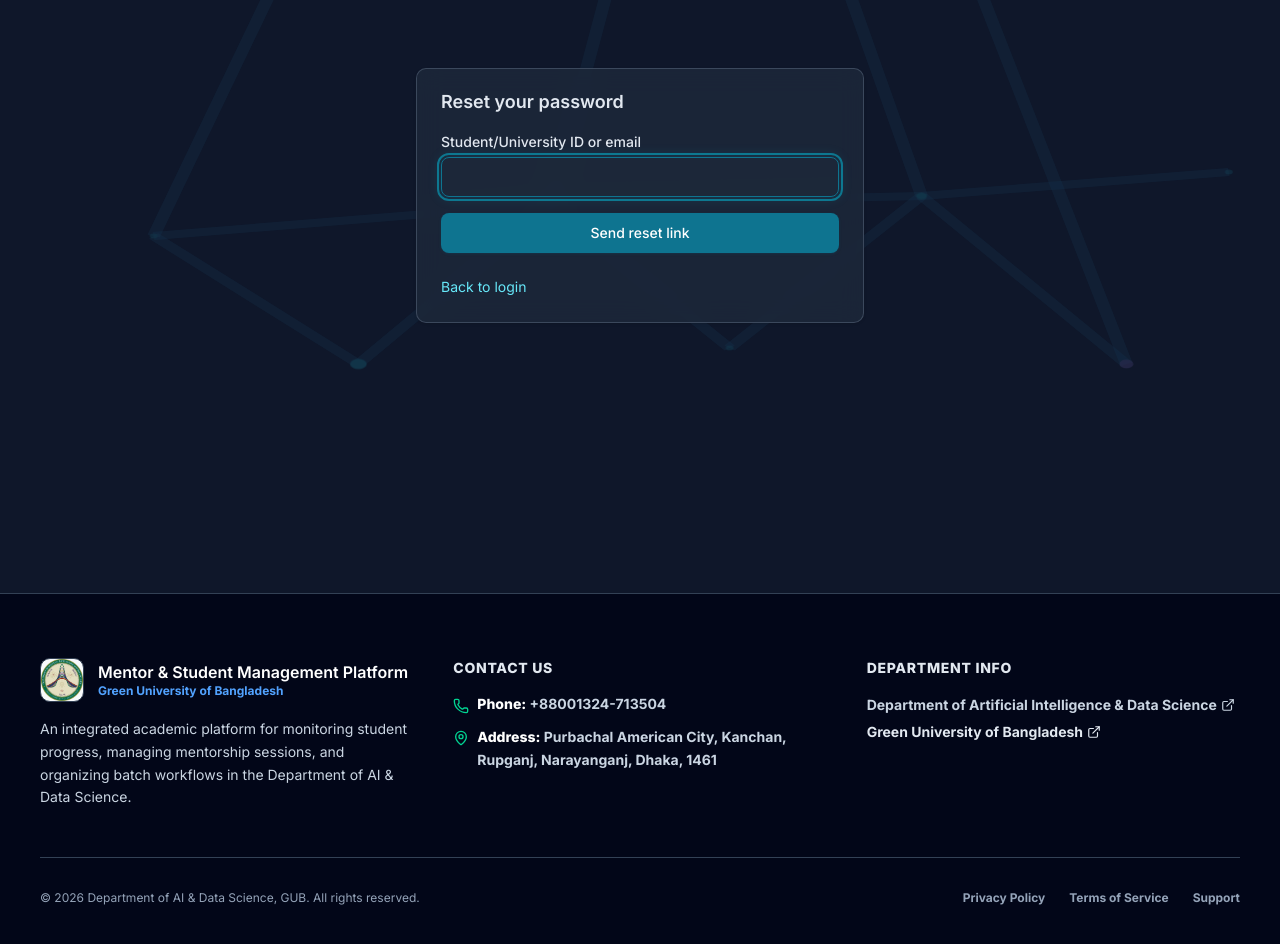
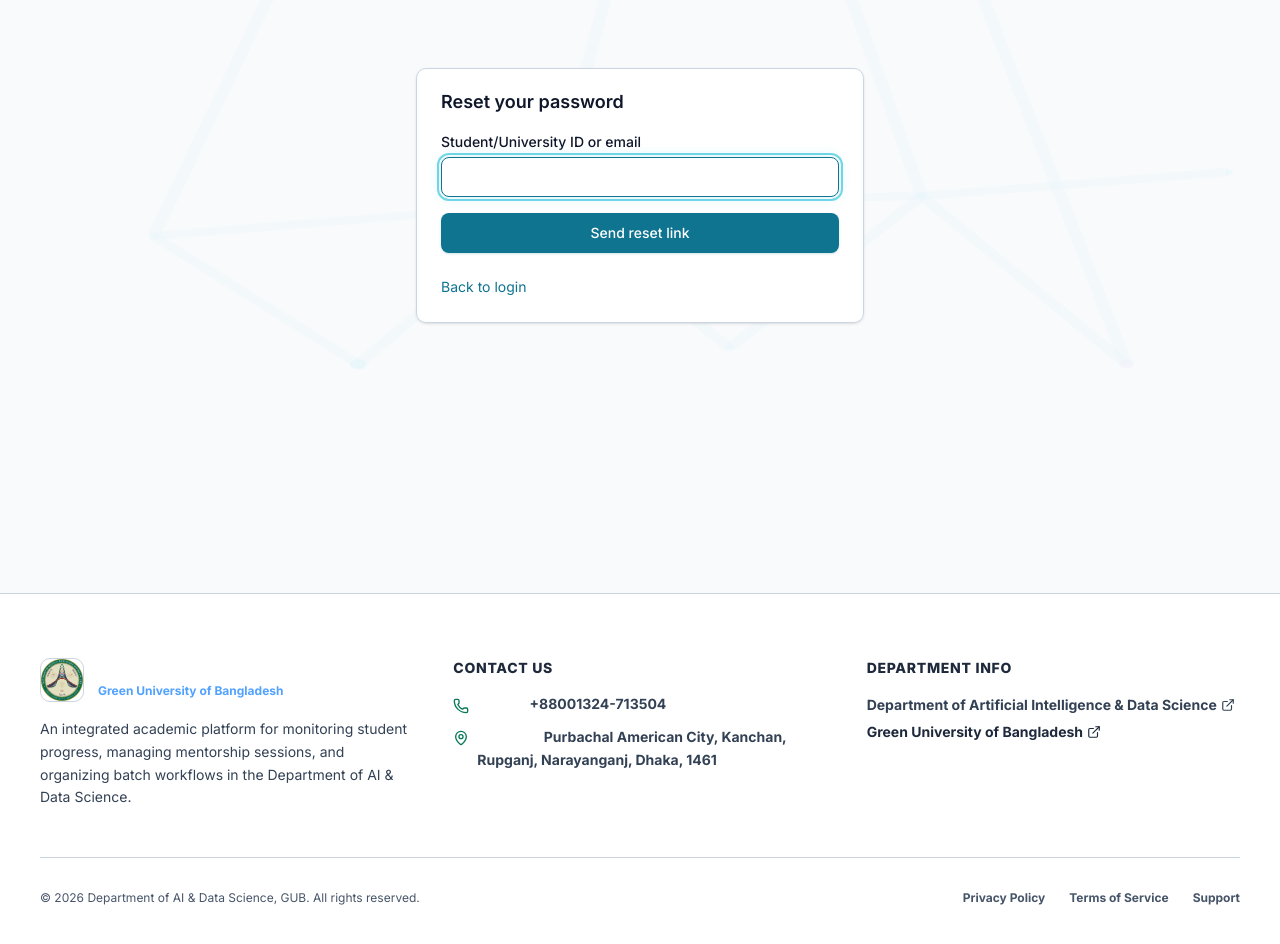
Before and after one commit to blithejisan/university-mentoring-platform, a Next.js app: page /forgot-password in a window 1280 px wide. Shown: the part 260-1204 px from the top of the page. Built offline with nearby package versions, Linux system fonts and the light colour scheme.

Commit message:
feat(ui): add role-aware sidebar theme switcher with next-themes

```diff
--- a/package.json
+++ b/package.json
@@ -35,6 +35,7 @@
     "jsonwebtoken": "^9.0.3",
     "lucide-react": "^1.47.0",
     "next": "16.3.5",
+    "next-themes": "^0.4.6",
     "nodemailer": "^10.0.12",
     "pg": "^8.23.0",
     "prisma": "7.10.0",
--- a/src/app/globals.css
+++ b/src/app/globals.css
@@ -7,7 +7,7 @@
   --background: #0f172a;
   --foreground: #e2e8f0;
 
-  --card: rgb(30 41 59 / 82%);
+  --card: #0b1220;
   --card-foreground: #f1f5f9;
 
   --primary: #0e7490;
@@ -34,6 +34,41 @@
   --border: #334155;
   --input: #475569;
   --ring: #22d3ee;
+}
+
+:root.light {
+  color-scheme: light;
+
+  --background: #f8fafc;
+  --foreground: #0f172a;
+
+  --card: #ffffff;
+  --card-foreground: #0f172a;
+
+  --primary: #0e7490;
+  --primary-foreground: #ffffff;
+
+  --secondary: #e2e8f0;
+  --secondary-foreground: #1e293b;
+
+  --muted: #f1f5f9;
+  --muted-foreground: #475569;
+
+  --accent: #0891b2;
+  --accent-foreground: #ffffff;
+
+  --destructive: #dc2626;
+  --destructive-foreground: #ffffff;
+
+  --success: #047857;
+  --success-foreground: #ffffff;
+
+  --warning: #b45309;
+  --warning-foreground: #ffffff;
+
+  --border: #cbd5e1;
+  --input: #cbd5e1;
+  --ring: #0891b2;
 }
 
 @theme inline {
@@ -75,6 +110,7 @@
   line-height: 1.5;
   letter-spacing: 0;
   -webkit-font-smoothing: antialiased;
+  transition: background-color 180ms ease, color 180ms ease;
 }
 
 body.theme-obsidian {
@@ -90,6 +126,7 @@
   background: var(--color-background);
   scrollbar-color: rgb(6 182 212 / 35%) transparent;
   scrollbar-width: thin;
+  transition: background-color 180ms ease;
 }
 
 * {
@@ -124,98 +161,233 @@
   z-index: 1;
 }
 
+:root.light body.theme-obsidian {
+  background-color: var(--color-background);
+  color: var(--color-foreground);
+}
+
+:root.light .theme-obsidian :is(header, aside, footer) {
+  border-color: var(--color-border);
+  background-color: var(--color-card);
+  color: var(--color-foreground);
+  transition: background-color 180ms ease, color 180ms ease, border-color 180ms ease;
+}
+
+:root.light .theme-obsidian [class~="bg-slate-950"],
+:root.light .theme-obsidian [class~="bg-slate-900/90"],
+:root.light .theme-obsidian [class~="bg-slate-900/75"],
+:root.light .theme-obsidian [class~="bg-slate-900/70"],
+:root.light .theme-obsidian [class~="bg-slate-900/50"] {
+  background-color: #ffffff;
+}
+
+:root.light .theme-obsidian [class~="bg-slate-900"],
+:root.light .theme-obsidian [class~="bg-slate-800"] {
+  background-color: #f1f5f9;
+}
+
+:root.light .theme-obsidian [class~="bg-slate-700"] {
+  background-color: #e2e8f0;
+}
+
+:root.light .theme-obsidian [class~="text-slate-50"],
+:root.light .theme-obsidian [class~="text-slate-100"] {
+  color: #0f172a;
+}
+
+:root.light .theme-obsidian [class~="text-slate-200"] {
+  color: #1e293b;
+}
+
+:root.light .theme-obsidian [class~="text-slate-300"] {
+  color: #334155;
+}
+
+:root.light .theme-obsidian [class~="text-slate-400"] {
+  color: #475569;
+}
+
+:root.light .theme-obsidian [class~="text-slate-500"] {
+  color: #64748b;
+}
+
+:root.light .theme-obsidian [class~="text-cyan-100"],
+:root.light .theme-obsidian [class~="text-cyan-200"] {
+  color: #155e75;
+}
+
+:root.light .theme-obsidian [class~="text-emerald-100"],
+:root.light .theme-obsidian [class~="text-emerald-200"],
+:root.light .theme-obsidian [class~="text-emerald-400"] {
+  color: #047857;
+}
+
+:root.light .theme-obsidian [class~="text-red-400"] {
+  color: #b91c1c;
+}
+
+:root.light .theme-obsidian [class~="text-amber-400"] {
+  color: #b45309;
+}
+
+:root.light .theme-obsidian [class~="border-slate-700"],
+:root.light .theme-obsidian [class~="border-slate-700/70"],
+:root.light .theme-obsidian [class~="border-slate-800"] {
+  border-color: #cbd5e1;
+}
+
+:root.light .theme-obsidian [data-slot="card"] {
+  border-color: #cbd5e1;
+  background-color: rgb(255 255 255 / 94%);
+  color: #0f172a;
+  transition: background-color 180ms ease, color 180ms ease, border-color 180ms ease, box-shadow 180ms ease;
+}
+
+:root.light .theme-obsidian [data-slot="card"]:hover {
+  border-color: rgb(8 145 178 / 42%);
+  box-shadow: 0 8px 24px rgb(15 23 42 / 8%), 0 0 14px rgb(8 145 178 / 8%);
+}
+
+:root.light .theme-obsidian [data-slot="card-title"],
+:root.light .theme-obsidian main :is(h1, h2) {
+  color: #0f172a;
+  text-shadow: none;
+}
+
+:root.light .neural-background {
+  opacity: 0.07;
+}
+
 /* Keep legacy utility-based screens coherent as shared components adopt tokens. */
-.theme-obsidian [class~="bg-white"] {
+:root.dark .theme-obsidian [class~="bg-white"] {
   background-color: #1e293b;
 }
 
-.theme-obsidian [class~="bg-white/90"] {
+:root.dark .theme-obsidian [class~="bg-white/90"] {
   background-color: rgb(30 41 59 / 90%);
 }
 
-.theme-obsidian [class~="bg-white/80"] {
+:root.dark .theme-obsidian [class~="bg-white/80"] {
   background-color: rgb(30 41 59 / 80%);
 }
 
-.theme-obsidian [class~="bg-white/70"] {
+:root.dark .theme-obsidian [class~="bg-white/70"] {
   background-color: rgb(30 41 59 / 70%);
 }
 
-.theme-obsidian [class~="bg-slate-50"] {
+:root.dark .theme-obsidian [class~="bg-slate-50"] {
   background-color: #0f172a;
 }
 
-.theme-obsidian [class~="bg-slate-100"] {
+:root.dark .theme-obsidian [class~="bg-slate-100"] {
   background-color: #1e293b;
 }
 
-.theme-obsidian [class~="bg-slate-200"] {
+:root.dark .theme-obsidian [class~="bg-slate-200"] {
   background-color: #334155;
 }
 
-.theme-obsidian [class~="text-slate-900"] {
+:root.dark .theme-obsidian [class~="text-slate-900"] {
   color: #f8fafc;
 }
 
-.theme-obsidian [class~="text-slate-800"] {
+:root.dark .theme-obsidian [class~="text-slate-800"] {
   color: #e2e8f0;
 }
 
-.theme-obsidian [class~="text-slate-700"],
-.theme-obsidian [class~="text-slate-600"] {
+:root.dark .theme-obsidian [class~="text-slate-700"],
+:root.dark .theme-obsidian [class~="text-slate-600"] {
   color: #cbd5e1;
 }
 
-.theme-obsidian [class~="text-slate-500"],
-.theme-obsidian [class~="text-slate-400"] {
-  color: #94a3b8;
+:root.dark .theme-obsidian [class~="text-slate-500"],
+:root.dark .theme-obsidian [class~="text-slate-400"] {
+  color: #a8b6c8;
 }
 
-.theme-obsidian [class~="text-primary"] {
+:root.dark .theme-obsidian [class~="text-primary"] {
   color: #67e8f9;
 }
 
-.theme-obsidian [class~="text-success"] {
+:root.dark .theme-obsidian [class~="text-success"] {
   color: #6ee7b7;
 }
 
-.theme-obsidian [class~="text-[#34724f]"] {
+:root.dark .theme-obsidian [class~="text-emerald-600"],
+:root.dark .theme-obsidian [class~="text-emerald-700"] {
+  color: #6ee7b7;
+  text-shadow: 0 0 10px rgb(16 185 129 / 22%);
+}
+
+:root.dark .theme-obsidian [class~="text-red-600"],
+:root.dark .theme-obsidian [class~="text-red-700"] {
+  color: #fca5a5;
+  text-shadow: 0 0 10px rgb(248 113 113 / 20%);
+}
+
+:root.dark .theme-obsidian [class~="text-amber-600"],
+:root.dark .theme-obsidian [class~="text-amber-700"] {
+  color: #fcd34d;
+  text-shadow: 0 0 10px rgb(251 191 36 / 20%);
+}
+
+:root.dark .theme-obsidian [class~="text-[#34724f]"] {
   color: #67e8f9;
 }
 
-.theme-obsidian [class~="text-[#33483c]"] {
+:root.dark .theme-obsidian [class~="text-[#33483c]"] {
   color: #e2e8f0;
 }
 
-.theme-obsidian [class~="border-slate-100"],
-.theme-obsidian [class~="border-slate-200"],
-.theme-obsidian [class~="border-slate-300"] {
+:root.dark .theme-obsidian [class~="border-slate-100"],
+:root.dark .theme-obsidian [class~="border-slate-200"],
+:root.dark .theme-obsidian [class~="border-slate-300"] {
   border-color: #334155;
 }
 
-.theme-obsidian [class~="hover:bg-slate-50"]:hover,
-.theme-obsidian [class~="hover:bg-slate-100"]:hover,
-.theme-obsidian [class~="hover:bg-white"]:hover {
+:root.dark .theme-obsidian [class~="hover:bg-slate-50"]:hover,
+:root.dark .theme-obsidian [class~="hover:bg-slate-100"]:hover,
+:root.dark .theme-obsidian [class~="hover:bg-white"]:hover {
   background-color: #334155;
 }
 
-.theme-obsidian [data-slot="card"] {
-  border-color: rgb(71 85 105 / 75%);
-  background-color: rgb(30 41 59 / 78%);
-  color: #e2e8f0;
+:root.dark .theme-obsidian [data-slot="card"] {
+  border-color: rgb(71 85 105 / 65%);
+  background-color: rgb(11 18 32 / 94%);
+  color: #f1f5f9;
   backdrop-filter: blur(12px);
 }
 
-.theme-obsidian table {
+:root.dark .theme-obsidian [data-slot="card"]:hover {
+  border-color: rgb(34 211 238 / 38%);
+  box-shadow: 0 8px 24px rgb(2 6 23 / 22%), 0 0 16px rgb(34 211 238 / 8%);
+}
+
+:root.dark .theme-obsidian [data-slot="card-title"] {
+  text-shadow: 0 0 12px rgb(34 211 238 / 12%);
+}
+
+:root.dark .theme-obsidian [data-slot="card-title"][class~="text-2xl"],
+:root.dark .theme-obsidian [data-slot="card-title"][class~="text-3xl"],
+:root.dark .theme-obsidian [data-slot="card-title"][class~="text-4xl"] {
+  filter: drop-shadow(0 0 9px rgb(16 185 129 / 28%));
+}
+
+:root.dark .theme-obsidian main :is(h1, h2) {
+  color: #f8fafc;
+  text-shadow: 0 0 14px rgb(34 211 238 / 12%);
+}
+
+:root.dark .theme-obsidian table {
   color: #e2e8f0;
 }
 
-.theme-obsidian th {
+:root.dark .theme-obsidian th {
   color: #cbd5e1;
 }
 
-.theme-obsidian td,
-.theme-obsidian th {
+:root.dark .theme-obsidian td,
+:root.dark .theme-obsidian th {
   border-color: #334155;
 }
 
@@ -235,8 +407,8 @@
   inset: 0;
   border-radius: inherit;
   box-shadow:
-    0 0 20px rgb(6 182 212 / 16%),
-    0 0 40px rgb(139 92 246 / 10%);
+    0 0 18px rgb(6 182 212 / 11%),
+    0 0 36px rgb(139 92 246 / 6%);
   animation: ai-neon-breathe 4s ease-in-out infinite;
   content: "";
   pointer-events: none;
@@ -419,7 +591,7 @@
   animation-delay: -3.2s;
 }
 
-.theme-obsidian [data-brand-logo-surface] {
+:root.dark .theme-obsidian [data-brand-logo-surface] {
   background-color: #f8fafc;
 }
 
--- a/src/app/layout.tsx
+++ b/src/app/layout.tsx
@@ -2,6 +2,7 @@
 import { Inter } from "next/font/google";
 import "./globals.css";
 import { PortalShell } from "@/components/layout/PortalShell";
+import { ThemeProvider } from "@/components/layout/ThemeProvider";
 import { NeuralBackground } from "@/components/ui/neural-background";
 
 const inter = Inter({ subsets: ["latin"] });
@@ -17,10 +18,12 @@
   children: React.ReactNode;
 }>) {
   return (
-    <html lang="en" className="h-full scroll-smooth">
+    <html lang="en" className="h-full scroll-smooth" suppressHydrationWarning>
       <body className={`${inter.className} theme-obsidian min-h-full bg-slate-900 text-slate-100 antialiased`}>
-        <NeuralBackground />
-        <PortalShell>{children}</PortalShell>
+        <ThemeProvider>
+          <NeuralBackground />
+          <PortalShell>{children}</PortalShell>
+        </ThemeProvider>
       </body>
     </html>
   );
--- a/src/components/layout/Sidebar.tsx
+++ b/src/components/layout/Sidebar.tsx
@@ -11,6 +11,7 @@
   UserRound,
   UsersRound,
 } from "lucide-react";
+import { ThemeToggle } from "@/components/layout/ThemeToggle";
 
 type SidebarItem = {
   label: string;
@@ -93,9 +94,12 @@
           );
         })}
       </nav>
-      <div className="mt-auto hidden border-t border-slate-700/70 p-4 text-xs leading-relaxed text-slate-400 md:block">
-        Green University of Bangladesh
-        <span className="mt-1 block text-slate-500">AI &amp; Data Science Portal</span>
+      <div className="mt-auto flex shrink-0 items-center justify-between gap-3 border-t border-slate-700/70 p-3 md:flex-col md:items-stretch md:p-4">
+        <ThemeToggle />
+        <p className="hidden text-xs leading-relaxed text-slate-400 md:block">
+          Green University of Bangladesh
+          <span className="mt-1 block text-slate-500">AI &amp; Data Science Portal</span>
+        </p>
       </div>
     </aside>
   );
--- /dev/null
+++ b/src/components/layout/ThemeProvider.tsx
@@ -0,0 +1,17 @@
+"use client";
+
+import { ThemeProvider as NextThemeProvider } from "next-themes";
+import type { ComponentProps } from "react";
+
+export function ThemeProvider({ children, ...props }: ComponentProps<typeof NextThemeProvider>) {
+  return (
+    <NextThemeProvider
+      attribute="class"
+      defaultTheme="system"
+      enableSystem
+      {...props}
+    >
+      {children}
+    </NextThemeProvider>
+  );
+}
--- /dev/null
+++ b/src/components/layout/ThemeToggle.tsx
@@ -0,0 +1,50 @@
+"use client";
+
+import { useEffect, useState } from "react";
+import { Monitor, Moon, Sun } from "lucide-react";
+import { useTheme } from "next-themes";
+
+const themes = [
+  { value: "light", label: "Light / white theme", Icon: Sun },
+  { value: "dark", label: "Dark theme", Icon: Moon },
+  { value: "system", label: "System default theme", Icon: Monitor },
+] as const;
+
+export function ThemeToggle() {
+  const { theme, setTheme } = useTheme();
+  const [mounted, setMounted] = useState(false);
+
+  useEffect(() => {
+    setMounted(true);
+  }, []);
+
+  return (
+    <div
+      aria-label="Color theme"
+      className="flex items-center justify-center gap-1 rounded-lg border border-border bg-card p-1"
+      role="group"
+    >
+      {themes.map(({ value, label, Icon }) => {
+        const selected = mounted && theme === value;
+
+        return (
+          <button
+            key={value}
+            type="button"
+            aria-label={label}
+            aria-pressed={selected}
+            title={label}
+            onClick={() => setTheme(value)}
+            className={`inline-flex size-9 items-center justify-center rounded-md transition-colors focus-visible:outline-none focus-visible:ring-2 focus-visible:ring-ring focus-visible:ring-offset-2 focus-visible:ring-offset-background ${
+              selected
+                ? "bg-primary/15 text-primary"
+                : "text-muted-foreground hover:bg-muted hover:text-foreground"
+            }`}
+          >
+            <Icon aria-hidden="true" className="size-4" />
+          </button>
+        );
+      })}
+    </div>
+  );
+}
```
Also changed, not shown: 1 other file (tests, documents, lock files or other folders).
